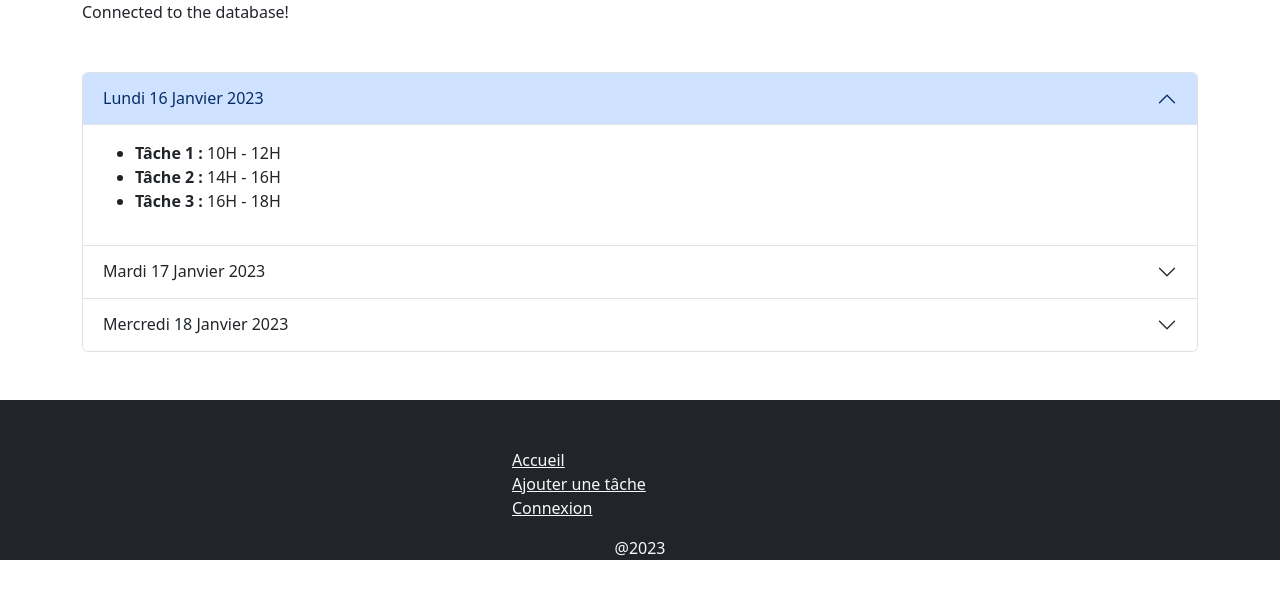
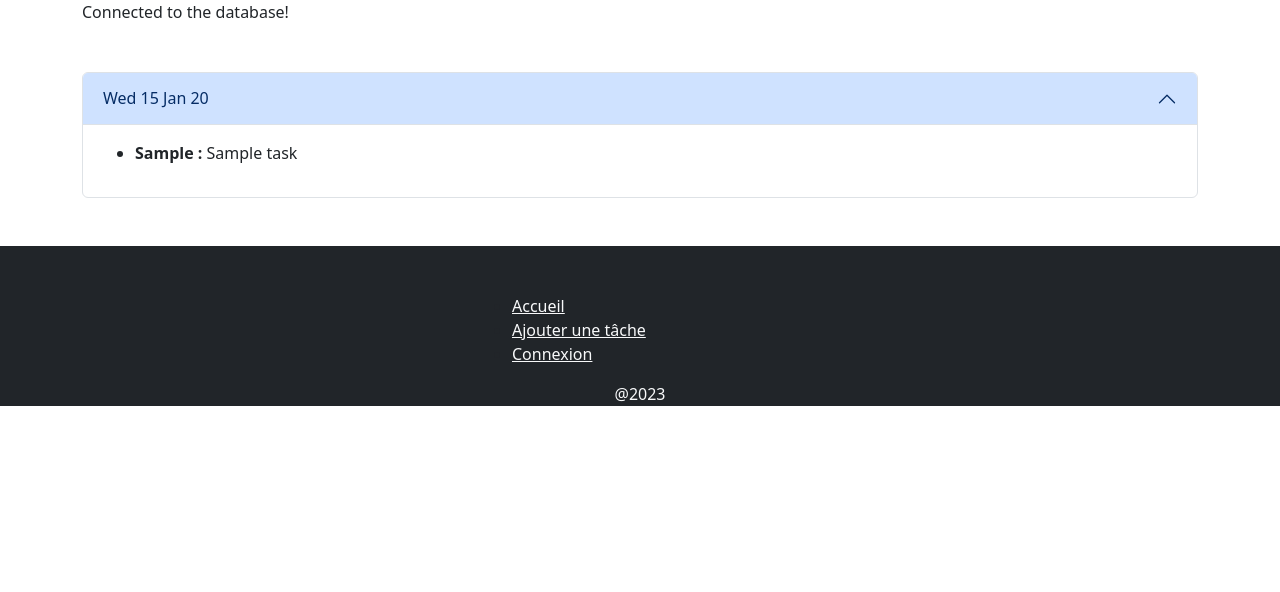
Before and after one commit to Lpiedagnel/To-do-list-with-php-mysql-bootstrap-5, a PHP site: page / in a window 1280 px wide. Shown: the part 56-648 px from the top of the page. Run offline with PHP 8.4, Linux system fonts and the light colour scheme; tables that the repository leaves empty or names only in its code hold one stand-in row (values such as "Sample post").

Commit message:
Get task on database and display it in HTML

```diff
--- a/add_task.php
+++ b/add_task.php
@@ -1,4 +1,4 @@
-<?php require_once 'functions/functions.php'; ?>
+<?php require_once 'functions/header.php'; ?>
 <?= createHeader('Ajouter une tâche', 'Ajouter une tâche dans la To-Do-List très moderne !') ?>
 <?php require 'elements/navbar.php'; ?>
 <?php require 'elements/create_task_form.php'; ?>
--- a/config/db.php
+++ b/config/db.php
@@ -6,6 +6,7 @@ function connect_to_database() {
         $conn = new PDO('mysql:host=' . DB_HOST . ';dbname=' . DB_NAME, DB_USER, DB_PASSWORD);
         $isConnected = true;
         echo 'Connected to the database!';
+        return $conn;
 
     } catch (PDOException $e) {
         echo 'Error to connected to the database: ' . $e->getMessage();
--- a/connexion.php
+++ b/connexion.php
@@ -1,4 +1,4 @@
-<?php require_once 'functions/functions.php'; ?>
+<?php require_once 'functions/header.php'; ?>
 <?= createHeader('Connexion', 'Connectez-vous pour voir la To-do-list !') ?>
 <?php require 'elements/navbar.php'; ?>
 <?php require 'elements/login_form.php'; ?>
--- a/elements/navbar.php
+++ b/elements/navbar.php
@@ -1,4 +1,3 @@
-<?php require_once 'config/db.php' ?>
 <!-- Navbar -->
 <nav class="navbar navbar-expand-lg bg-body-tertiary" data-bs-theme="dark">
   <div class="container">
@@ -15,4 +14,3 @@
 </nav>
 <!-- Start container -->
 <div class="container">
-  <?php connect_to_database();  ?>
--- a/elements/tasks_list.php
+++ b/elements/tasks_list.php
@@ -1,4 +1,34 @@
+<?php
+require_once('config/db.php');
+$db = connect_to_database();
+$query = $db->query("SELECT * FROM `task`")->fetchAll();
+// Date function
+
+?>
 <div class="accordion my-5" id="accordionExample">
+  <?php
+    foreach ($query as $row) {
+        $date = date_format(date_create($row['date']), 'D d M y');
+        echo <<<TASK
+<div class="accordion-item">
+  <h2 class="accordion-header" id="headingOne">
+    <button class="accordion-button" type="button" data-bs-toggle="collapse" data-bs-target="#collapseOne" aria-expanded="true" aria-controls="collapseOne">
+      {$date}
+    </button>
+  </h2>
+  <div id="collapseOne" class="accordion-collapse collapse show" aria-labelledby="headingOne" data-bs-parent="#accordionExample">
+    <div class="accordion-body">
+      <ul>
+          <li><strong>{$row['person_in_charge']} :</strong> {$row['task_name']} <a href="#" class="mx-3 text-success"><i class="fa-solid fa-check"></i></a><a class="mx-3 text-danger" href="#"><i class="fa-solid fa-trash"></i></a></li>
+      </ul>
+    </div>
+  </div>
+</div>
+TASK;
+    }
+?>
+
+  <!--
     <div class="accordion-item">
       <h2 class="accordion-header" id="headingOne">
         <button class="accordion-button" type="button" data-bs-toggle="collapse" data-bs-target="#collapseOne" aria-expanded="true" aria-controls="collapseOne">
@@ -15,36 +45,5 @@
         </div>
       </div>
     </div>
-  <div class="accordion-item">
-    <h2 class="accordion-header" id="headingTwo">
-      <button class="accordion-button collapsed" type="button" data-bs-toggle="collapse" data-bs-target="#collapseTwo" aria-expanded="false" aria-controls="collapseTwo">
-        Mardi 17 Janvier 2023
-      </button>
-    </h2>
-    <div id="collapseTwo" class="accordion-collapse collapse" aria-labelledby="headingTwo" data-bs-parent="#accordionExample">
-      <div class="accordion-body">
-        <ul>
-            <li><strong>Tâche 1 :</strong> 10H - 12H <a href="#" class="mx-3 text-success"><i class="fa-solid fa-check"></i></a><a class="mx-3 text-danger" href="#"><i class="fa-solid fa-trash"></i></a></li>
-            <li><strong>Tâche 2 :</strong> 14H - 16H <a href="#" class="mx-3 text-success"><i class="fa-solid fa-check"></i></a><a class="mx-3 text-danger" href="#"><i class="fa-solid fa-trash"></i></a></li>
-            <li><strong>Tâche 3 :</strong> 16H - 18H <a href="#" class="mx-3 text-success"><i class="fa-solid fa-check"></i></a><a class="mx-3 text-danger" href="#"><i class="fa-solid fa-trash"></i></a></li>
-        </ul>
+   -->
 </div>
-    </div>
-  </div>
-  <div class="accordion-item">
-    <h2 class="accordion-header" id="headingThree">
-      <button class="accordion-button collapsed" type="button" data-bs-toggle="collapse" data-bs-target="#collapseThree" aria-expanded="false" aria-controls="collapseThree">
-        Mercredi 18 Janvier 2023
-      </button>
-    </h2>
-    <div id="collapseThree" class="accordion-collapse collapse" aria-labelledby="headingThree" data-bs-parent="#accordionExample">
-      <div class="accordion-body">
-        <ul>
-            <li><strong>Tâche 1 :</strong> 10H - 12H <a href="#" class="mx-3 text-success"><i class="fa-solid fa-check"></i></a><a class="mx-3 text-danger" href="#"><i class="fa-solid fa-trash"></i></a></li>
-            <li><strong>Tâche 2 :</strong> 14H - 16H <a href="#" class="mx-3 text-success"><i class="fa-solid fa-check"></i></a><a class="mx-3 text-danger" href="#"><i class="fa-solid fa-trash"></i></a></li>
-            <li><strong>Tâche 3 :</strong> 16H - 18H <a href="#" class="mx-3 text-success"><i class="fa-solid fa-check"></i></a><a class="mx-3 text-danger" href="#"><i class="fa-solid fa-trash"></i></a></li>
-        </ul>
-      </div>
-    </div>
-  </div>
-</div>
--- a/index.php
+++ b/index.php
@@ -1,4 +1,4 @@
-<?php require_once 'functions/functions.php'; ?>
+<?php require_once 'functions/header.php'; ?>
 <?= createHeader('Accueil', 'Bienvenue dans la To-Do-List ! Un site très moderne conçu avec Bootstrap 5 !') ?>
 <?php require 'elements/navbar.php'; ?>
 <?php require 'elements/tasks_list.php'; ?>
--- a/login.php
+++ b/login.php
@@ -1,4 +1,4 @@
-<?php require_once 'functions/functions.php'; ?>
+<?php require_once 'functions/header.php'; ?>
 <?= createHeader('Connexion', 'Connexion réussie !') ?>
 <?php require 'elements/navbar.php'; ?>
 <?php require 'elements/login_confirmation.php'; ?>
--- a/register.php
+++ b/register.php
@@ -1,4 +1,4 @@
-<?php require_once 'functions/functions.php'; ?>
+<?php require_once 'functions/header.php'; ?>
 <?= createHeader('Enregistrement', 'Votre compte est crée !') ?>
 <?php require 'elements/navbar.php'; ?>
 <?php require 'elements/signup_confirmation.php'; ?>
--- a/signup.php
+++ b/signup.php
@@ -1,4 +1,4 @@
-<?php require_once 'functions/functions.php'; ?>
+<?php require_once 'functions/header.php'; ?>
 <?= createHeader('S\'inscrire !', 'S\'inscrire à la To-do-List pour voir et ajouter des tâches !') ?>
 <?php require 'elements/navbar.php'; ?>
 <?php require 'elements/signup_form.php'; ?>
```
Also changed, not shown: functions/header.php (renamed from functions/functions.php). Lines whose indentation alone changed are shown as unchanged.
